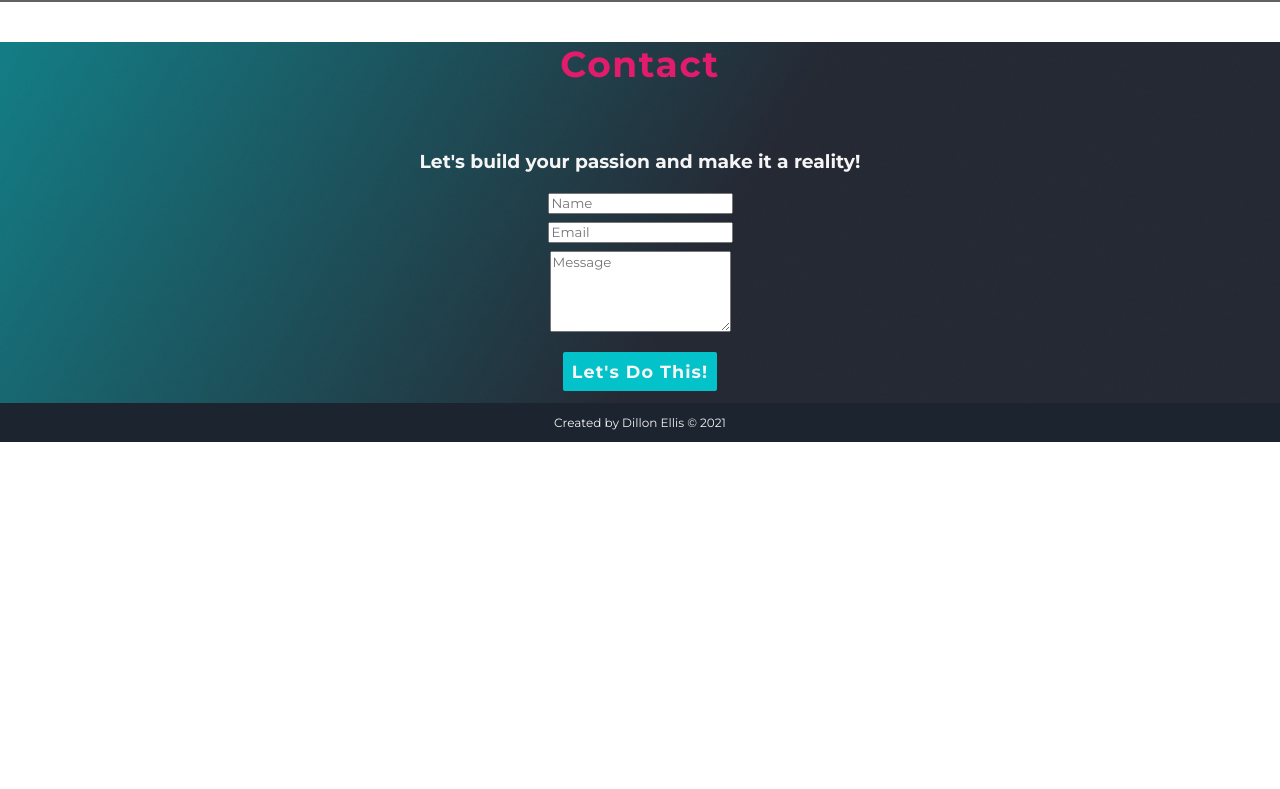
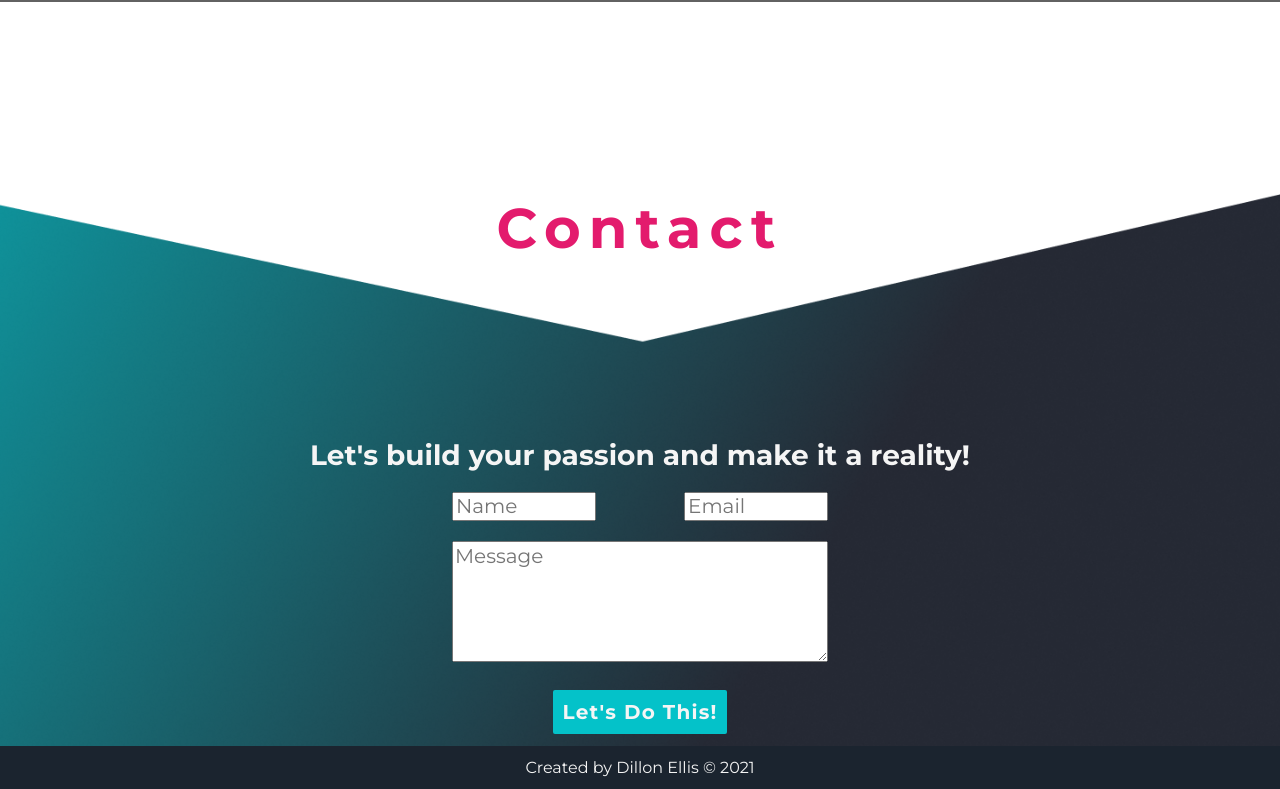
Before and after one commit to Dillonzellis/Portfolio, a website: page index.html in a window 1280 px wide. Shown: the part 2472-3261 px from the top of the page. Before the commit the page ends 2914 px from the top, so only its background shows below. Drawn offline with nearby package versions, Linux system fonts and the light colour scheme; files that its build step writes are made by us from their sources; a web font is replaced by a local one.

Commit message:
contact desktop styling

```diff
--- a/app/scss/pages/_contact.scss
+++ b/app/scss/pages/_contact.scss
@@ -61,3 +61,58 @@ footer {
   // border-bottom: 2.5px solid #626262;
   // border-top: 1px solid #626262;
 }
+
+@media (min-width: 1000px) {
+  .contact-vector {
+    background-position: center 0;
+    background-size: cover;
+    background-repeat: no-repeat;
+    // min-height: 100vh;
+    .contact {
+      .contact__header {
+        font-size: 3.5rem;
+        margin-top: 12rem;
+        letter-spacing: 8px;
+      }
+      .form-header {
+        font-size: 1.75rem;
+        margin-top: 8rem;
+      }
+      .contact-form {
+        width: 30%;
+        margin: auto;
+        .inputs-grid {
+          display: grid;
+          grid-template-columns: 1fr 1fr;
+          column-gap: 5rem;
+          // justify-items: center;
+          .input-wrapper {
+            display: flex;
+            margin-bottom: 1rem;
+
+            input {
+              width: 100%;
+              // padding: 0.5rem;
+              font-size: 1.25rem;
+            }
+          }
+          .grid-col-span-2 {
+            grid-column: span 2;
+            textarea {
+              width: 100%;
+              font-size: 1.25rem;
+            }
+          }
+        }
+        .btn-wrapper {
+          button {
+            font-size: 1.25rem;
+          }
+        }
+      }
+    }
+  }
+  footer {
+    font-size: 1rem;
+  }
+}
```
